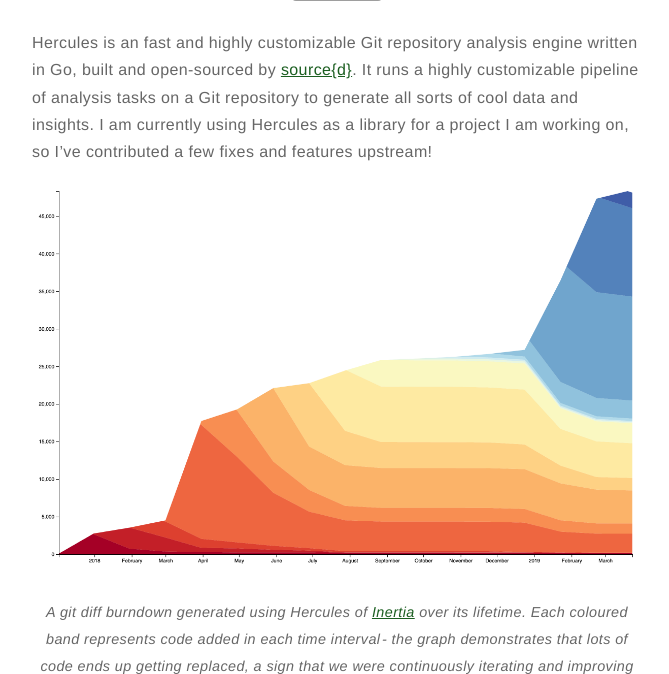
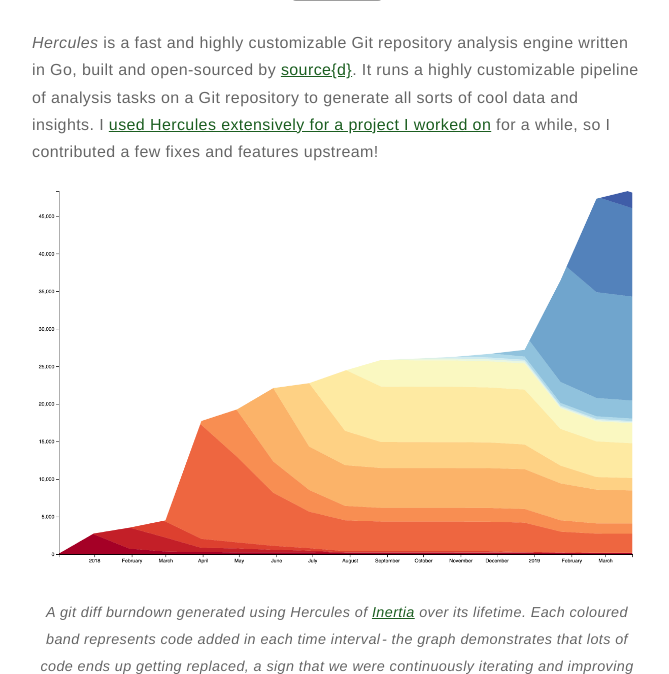
Before and after one commit to bobheadxi/bobheadxi.github.io, a Jekyll site: the page built from _posts/2019-3-19-hercules.md, in a window 1280 px wide and 900 px high, scrolled down 907 px, cut to the strip 226-900 px from the top of the window. Shown: the whole strip, without its empty margins (303-972 px from the left). Built offline with Jekyll 4.4.1, drawn with Linux system fonts in a browser that asks for light colours; emoji names are drawn with the system emoji font; grey boxes are pictures that could not be loaded.

Commit message:
add fleshed out timelines recap

```diff
--- a/_posts/2019-3-19-hercules.md
+++ b/_posts/2019-3-19-hercules.md
@@ -38,12 +38,12 @@ badges:
     <img src="https://img.shields.io/github/stars/src-d/hercules.svg?" />
 </p>
 
-Hercules is an fast and highly customizable Git repository analysis engine
+*Hercules* is a fast and highly customizable Git repository analysis engine
 written in Go, built and open-sourced by [source{d}](https://sourced.tech/). It
 runs a highly customizable pipeline of analysis tasks on a Git repository to
-generate all sorts of cool data and insights. I am currently using Hercules as a
-library for a project I am working on, so I've contributed a few fixes and
-features upstream!
+generate all sorts of cool data and insights. I
+[used Hercules extensively for a project I worked on](https://bobheadxi.dev/timelines-recap)
+for a while, so I contributed a few fixes and features upstream!
 
 <p align="center">
     <img src="/assets/images/projects/hercules-burndown-inertia.png" width="100%" />
```
Also changed, not shown: _posts/2019-2-28-timelines-recap.md (added, +82 -0 lines), _posts/2019-2-28-timelines.md (deleted, +0 -34 lines), assets/images/projects/timelines-home.png (added).
